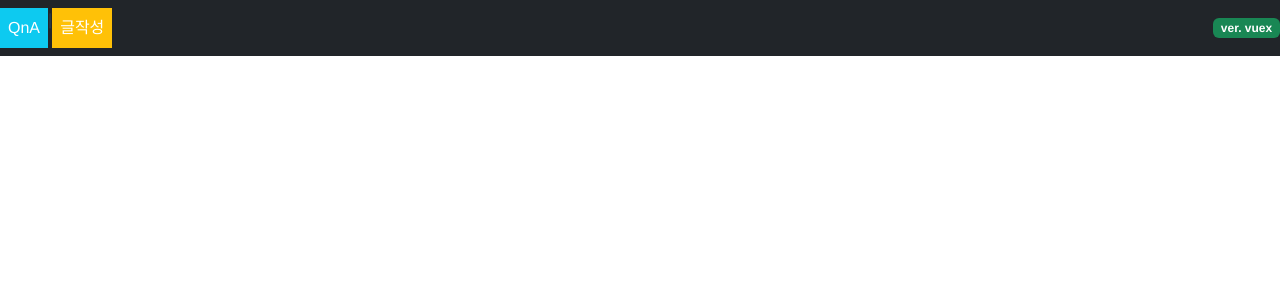
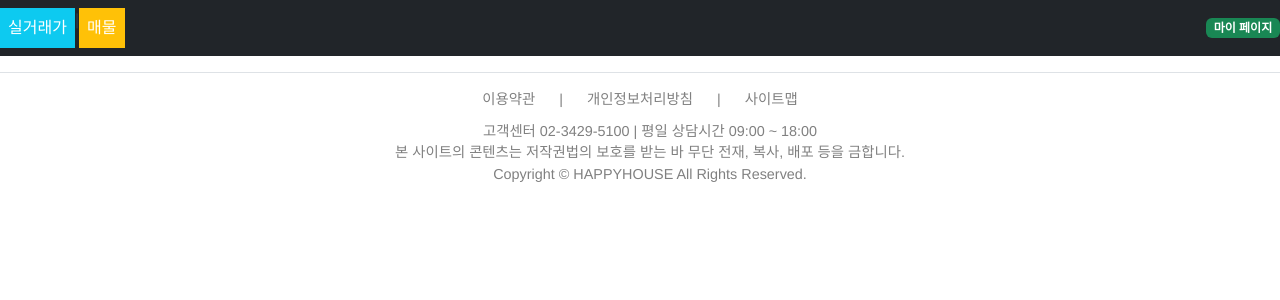
Before and after one commit to jongseok-oh/seokbang, a Vue app in the folder frontend/: page /post in a window 1280 px wide. Shown: the top 300 px of the page. Built offline with nearby package versions, Linux system fonts and the light colour scheme.

Commit message:
9jinseok::add navbar, footer

```diff
--- a/frontend/package.json
+++ b/frontend/package.json
@@ -38,7 +38,9 @@
     "parserOptions": {
       "parser": "@babel/eslint-parser"
     },
-    "rules": {}
+    "rules": {
+      "no-unused-vars": "off",
+      "strict": "off"}
   },
   "browserslist": [
     "> 1%",
--- a/frontend/src/App.vue
+++ b/frontend/src/App.vue
@@ -1,16 +1,22 @@
 <template>
   <div id="app">
-    <nav class="navbar navbar-expand-sm bg-dark navbar-dark mb-3">
-      <ul class="navbar-nav me-auto">
-        <li class="nav-item"><router-link to="/board" class="nav-link bg-info text-white">QnA</router-link></li>
-        |
-        <li class="nav-item"><router-link to="/post/regForm" class="nav-link bg-warning text-white">글작성</router-link></li>
-      </ul>
-      <span class="bg-success badge">ver. vuex</span>
-    </nav>
+    <nav-bar></nav-bar>
     <router-view></router-view>
+    <my-footer />
   </div>
 </template>
+
+<script>
+import NavBar from "./components/layout/NavBar.vue";
+import MyFooter from "./components/layout/MyFooter.vue";
+export default {
+  name: "App",
+  components: {
+    NavBar,
+    MyFooter,
+  },
+};
+</script>
 
 <style>
 #app {
--- /dev/null
+++ b/frontend/src/components/layout/MyFooter.vue
@@ -0,0 +1,56 @@
+<template>
+  <div class="block-header py-3 border-top">
+    <div class="container">
+      <div class="row">
+        <div class="col">
+          <div id='wrap'>
+            <footer>
+              <nav>
+                <a>이용약관</a> |
+                <a>개인정보처리방침</a> |
+                <a>사이트맵</a>
+              </nav>
+              <p>
+                <span>고객센터  02-3429-5100  |  평일 상담시간  09:00 ~ 18:00</span><br/>
+                <span>본 사이트의 콘텐츠는 저작권법의 보호를 받는 바 무단 전재, 복사, 배포 등을 금합니다.</span><br/>
+                <span>Copyright &copy; HAPPYHOUSE All Rights Reserved.</span>
+              </p>
+            </footer>
+          </div>
+        </div>
+      </div>
+    </div>
+  </div>
+</template>
+
+<style scoped>
+  .bi {
+    font-size: 1.7rem;
+  }
+  .bi:hover {
+    color: dodgerblue;
+  }
+  .container {
+    font-size: 0.9rem;
+    color: #808080;
+  }
+  footer {
+    width: 100%;
+    height: 90px;
+  }
+  footer a {
+    display: inline-block;
+    margin: 0 20px 10px 20px;
+    color: #808080;
+  }
+  footer a:visited {
+    color: #808080;
+  }
+  footer p {
+    margin-top: 0; margin-bottom: 0;
+  }
+  footer p span {
+    display: inline-block;
+    margin-left: 20px;
+  }
+</style>
--- /dev/null
+++ b/frontend/src/components/layout/NavBar.vue
@@ -0,0 +1,15 @@
+<template>
+  <nav class="navbar navbar-expand-sm bg-dark navbar-dark mb-3">
+    <ul class="navbar-nav me-auto">
+      <li class="nav-item"><router-link to="/board" class="nav-link bg-info text-white">실거래가</router-link></li>
+      |
+      <li class="nav-item"><router-link to="/post/regForm" class="nav-link bg-warning text-white">매물</router-link></li>
+    </ul>
+    <span class="bg-success badge">마이 페이지</span>
+  </nav>
+</template>
+
+<script>
+</script>
+
+<style scoped></style>
--- a/frontend/src/views/PostView.vue
+++ b/frontend/src/views/PostView.vue
@@ -1,5 +1,5 @@
 <template>
-  <div class="container" id="boardView">
+  <div class="container" id="PostView">
     <router-view></router-view>
   </div>
 </template>
```
